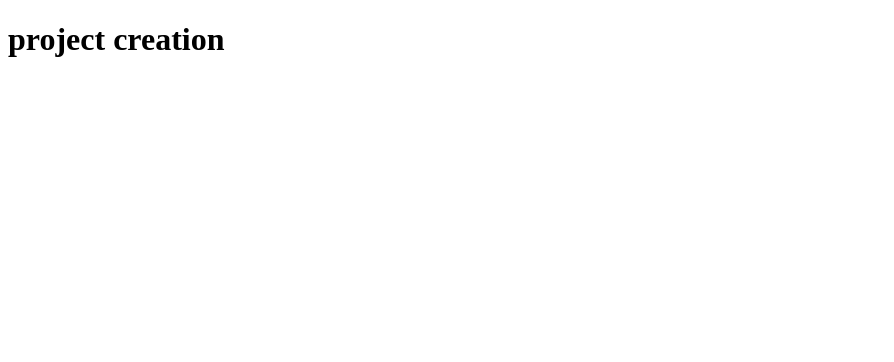
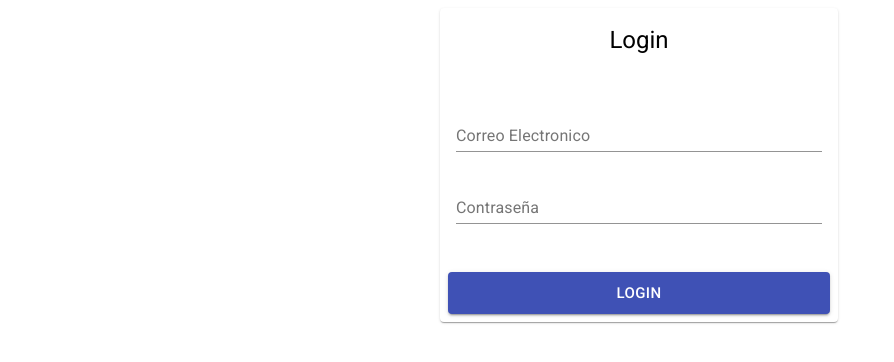
Before and after one commit to DuvanP9/landing-gifts-react, a React (Create React App) app: page / in a window 1280 px wide. Shown: the top 362 px of the page, without its empty margins (0-894 px from the left). Built offline with nearby package versions, Linux system fonts and the light colour scheme.

Commit message:
styles-component-login

```diff
--- a/package.json
+++ b/package.json
@@ -61,6 +61,9 @@
     "@types/react-router-dom": "^5.1.6",
     "eslint-config-prettier": "^6.12.0",
     "eslint-plugin-prettier": "^3.1.4",
-    "lint-staged": "^10.4.0"
+    "husky": "^4.3.0",
+    "lint-staged": "^10.4.0",
+    "tslint": "^6.1.3",
+    "tslint-react": "^5.0.0"
   }
 }
--- a/src/components/App.tsx
+++ b/src/components/App.tsx
@@ -1,13 +1,13 @@
 import React from 'react';
 import { BrowserRouter, Switch, Route } from 'react-router-dom';
 
-import Home from '../pages/Home';
+import Login from '../pages/Login';
 
 function App() {
   return (
     <BrowserRouter>
         <Switch>
-          <Route exact path="/" component={Home} />
+          <Route exact path="/" component={Login} />
         </Switch>
     </BrowserRouter>
   );
--- /dev/null
+++ b/src/pages/Login.tsx
@@ -0,0 +1,64 @@
+import React from 'react';
+import { createStyles, makeStyles, Theme } from '@material-ui/core/styles';
+import { Card, CardHeader, CardContent, TextField, CardActions, Button } from '@material-ui/core';
+
+const useStyles = makeStyles((theme: Theme) =>
+    createStyles({
+        container: {
+            display: 'flex',
+            flexWrap: 'wrap',
+            width: 400,
+            margin: `${theme.spacing(0)} auto`
+        },
+        loginBtn: {
+            marginTop: theme.spacing(2),
+            flexGrow: 1
+        },
+        header: {
+          textAlign: 'center',
+          color: '#000'
+        },
+    })
+)
+
+const Login = () => {
+    const classes = useStyles();
+
+  return (
+      <form className={classes.container} noValidate>
+          <Card>
+            <CardHeader className={classes.header} title="Login"/>
+        <CardContent>
+          <div>
+            <TextField
+              fullWidth
+              id="email"
+              type="email"
+              label="Correo Electronico"
+              placeholder="email@email.com"
+              margin="normal"
+            />
+            <TextField
+              fullWidth
+              id="password"
+              type="password"
+              label="Contraseña"
+              margin="normal"
+            />
+          </div>
+        </CardContent>
+        <CardActions>
+          <Button
+            variant="contained"
+            size="large"
+            color="primary"
+            className={classes.loginBtn}>
+            Login
+          </Button>
+        </CardActions>
+          </Card>
+      </form>
+  );
+}
+
+export default Login;
```
Also changed, not shown: 1 other file (tests, documents, lock files or other folders).
